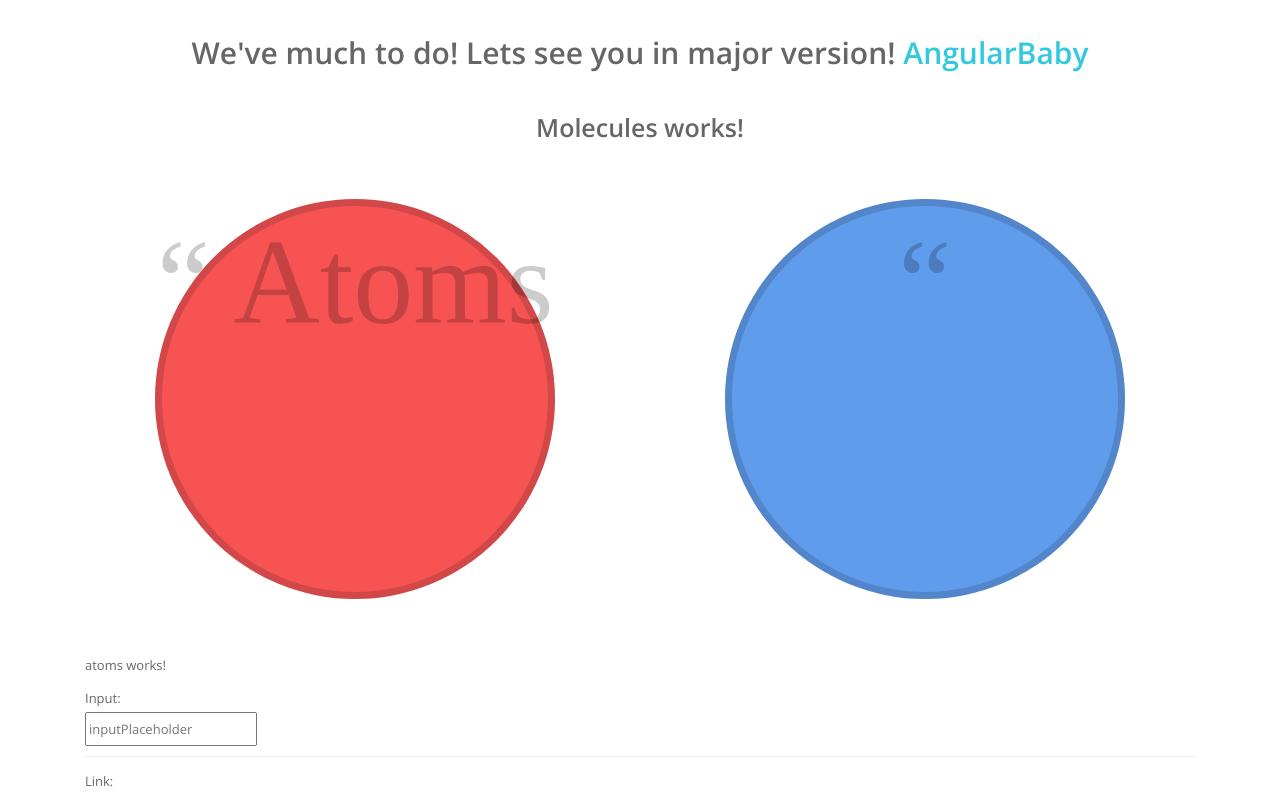
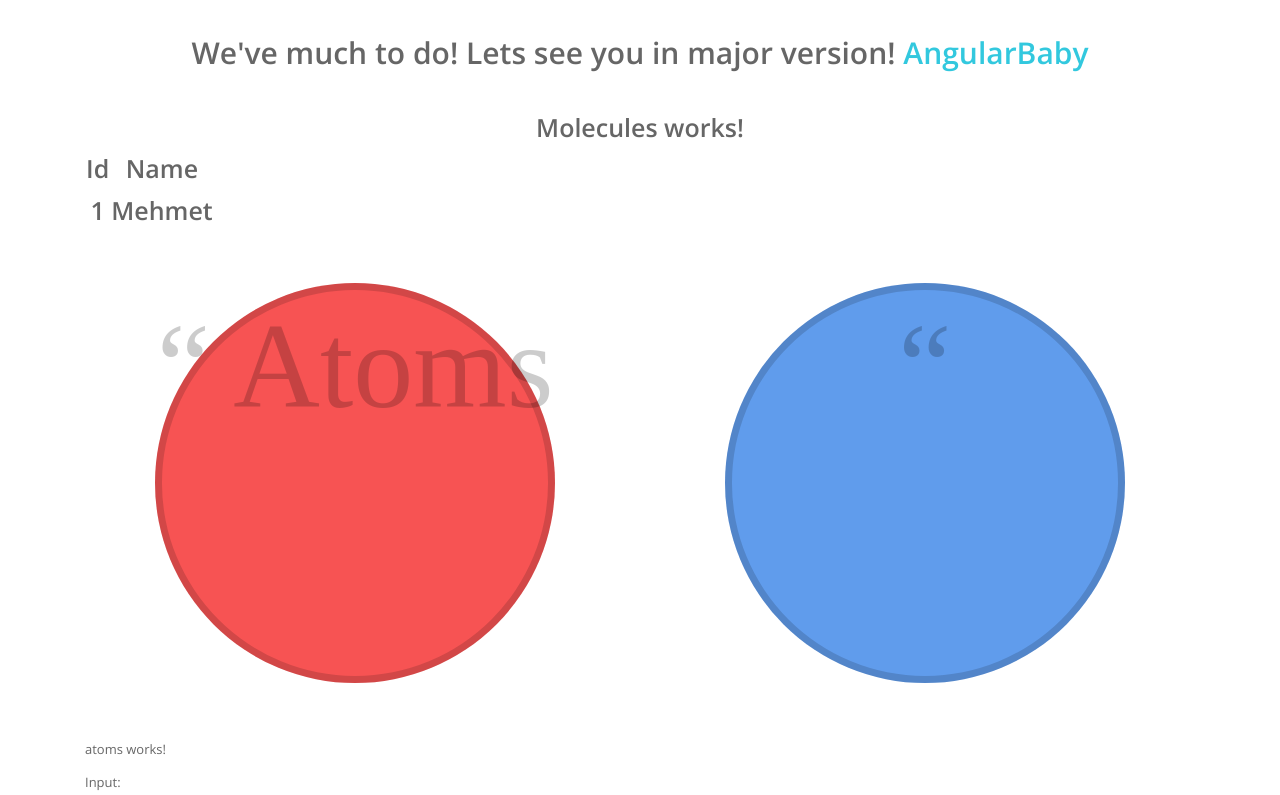
Before and after one commit to mehmetakifalp/angularbaby, an Angular app: page /molecules in a window 1280 px wide. Shown: the top 795 px of the page. Built offline with nearby package versions, Linux system fonts and the light colour scheme.

Commit message:
rows columns

```diff
--- a/src/app/components/molecules/molecules.component.html
+++ b/src/app/components/molecules/molecules.component.html
@@ -1 +1,3 @@
 Molecules works!
+
+<baby-table></baby-table>
--- a/src/app/components/molecules/table/table.component.ts
+++ b/src/app/components/molecules/table/table.component.ts
@@ -10,9 +10,14 @@ import { Component, Input } from "@angular/core";
 })
 export class TableComponent{
 
+  @Input()
+  rows = [
+    {name: 'Id'},
+    {name: 'Name'}
+  ]
 
   @Input()
-  data = [
+  columns = [
     {id: 1, name: "Mehmet"},
     {id: 2, name: "Eydi"},
     {id: 3, name: "Edip"},
```
